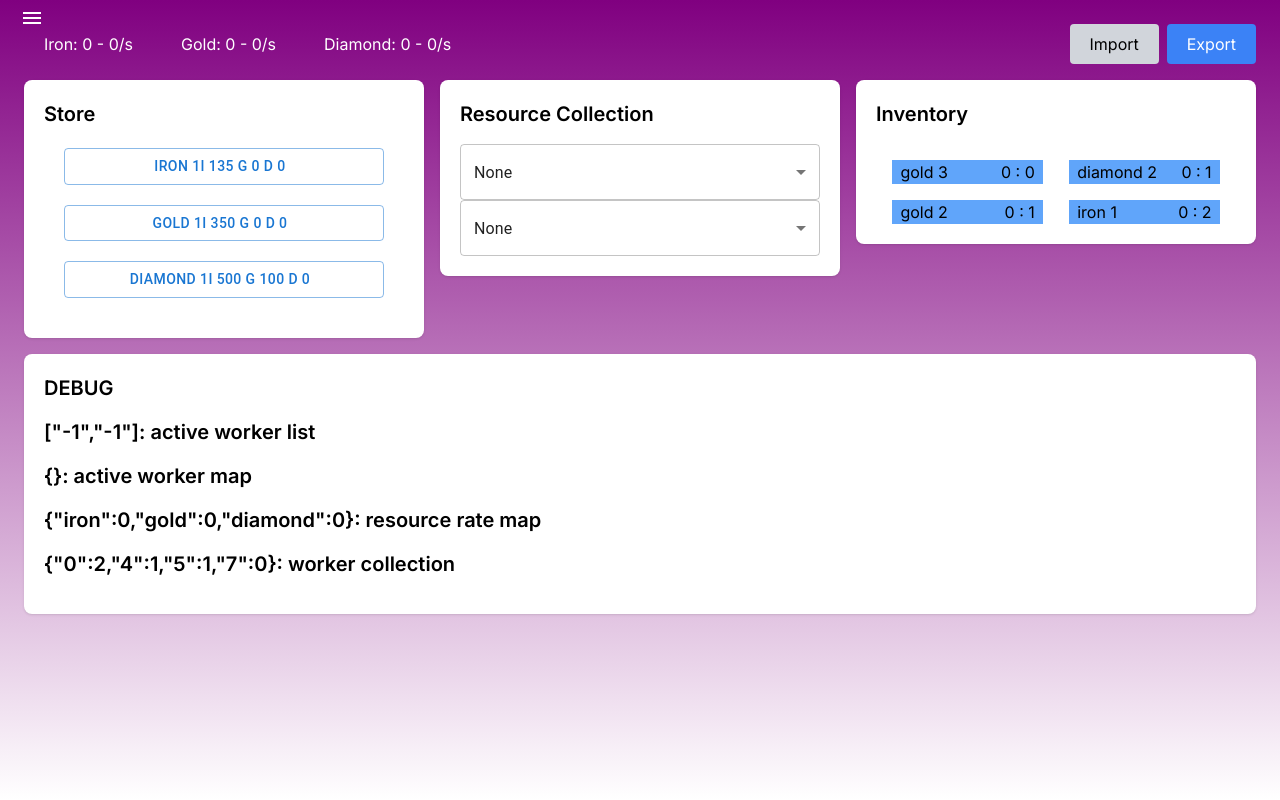
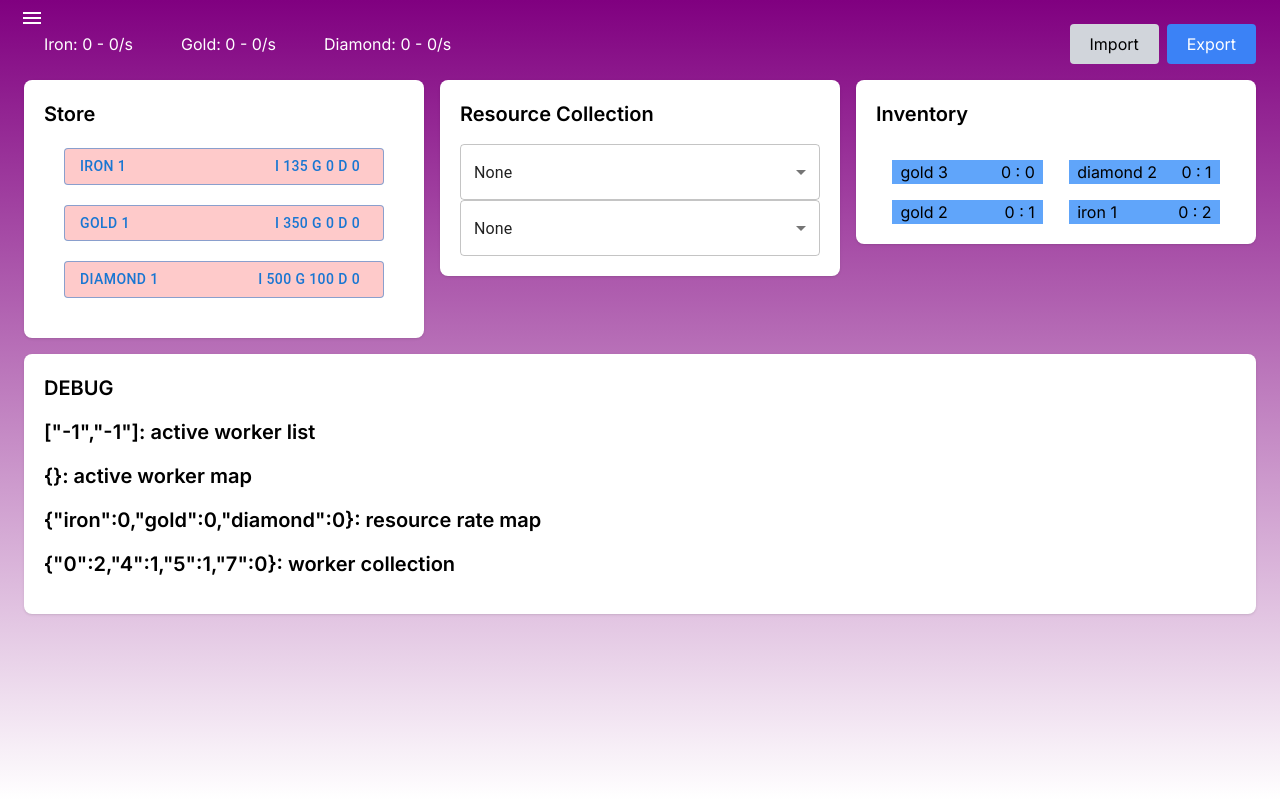
Before and after one commit to Alahkaih/personal-website, a Next.js app: page /games/combined in a window 1280 px wide. Built offline with nearby package versions, Linux system fonts and the light colour scheme.

Commit message:
fixed tailwind for prod

```diff
--- a/src/app/globals.css
+++ b/src/app/globals.css
@@ -1,6 +1,6 @@
-@tailwind base;
-@tailwind components;
-@tailwind utilities;
+@import "tailwindcss/base";
+@import "tailwindcss/components";
+@import "tailwindcss/utilities";
 
 :root {
     --foreground-rgb: 0, 0, 0;
--- a/src/components/combinedGames/store.tsx
+++ b/src/components/combinedGames/store.tsx
@@ -21,7 +21,7 @@ export default function Store({ dispatch, state }: StoreProps) {
                 dispatch({ type: "buyNewWorker", workerIndex: Number(workerId), cost })
             }
             return (
-                <div className="m-5" onClick={buyWorker}>
+                <div className="m-5" onClick={buyWorker} key={workerId}>
                     <Button  variant="outlined" color="primary" className={`w-full flex justify-between ${readyToBuy} bg-green-200`} key={workerId}>
                         <div>
                             {workerType} {level}
--- a/tailwind.config.ts
+++ b/tailwind.config.ts
@@ -1,7 +1,8 @@
 import type { Config } from "tailwindcss"
 
 const config: Config = {
-    content: ["./src/pages/**/*.{js,ts,jsx,tsx,mdx}", "./src/components/**/*.{js,ts,jsx,tsx,mdx}", "./src/app/**/*.{js,ts,jsx,tsx,mdx}"],
+    important: true,
+    content: ["./src/pages/**/*.tsx", "./src/components/**/*.tsx", "./src/app/**/*.tsx"],
     theme: {
         extend: {
             backgroundImage: {
```
